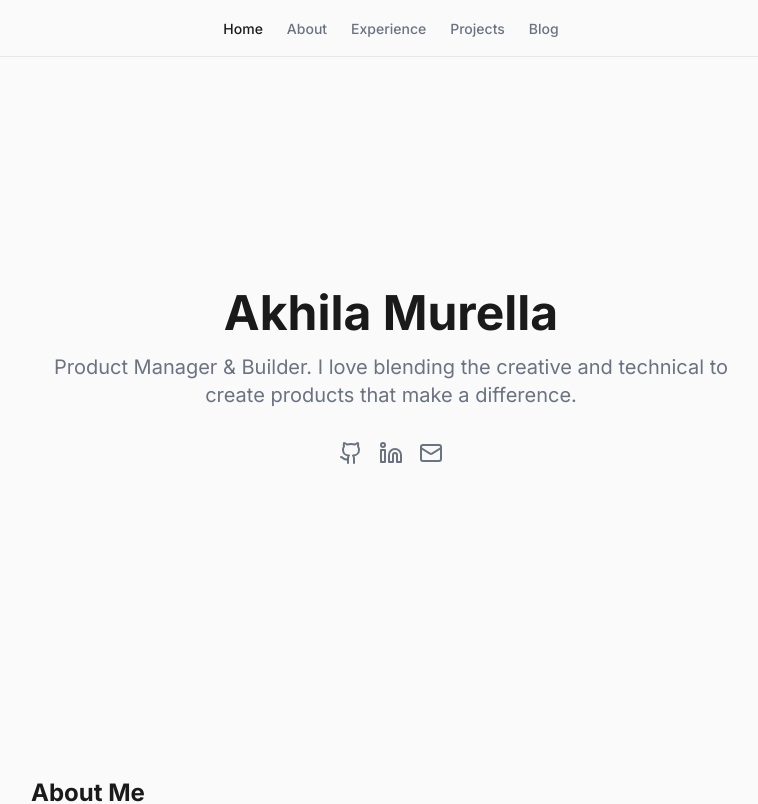
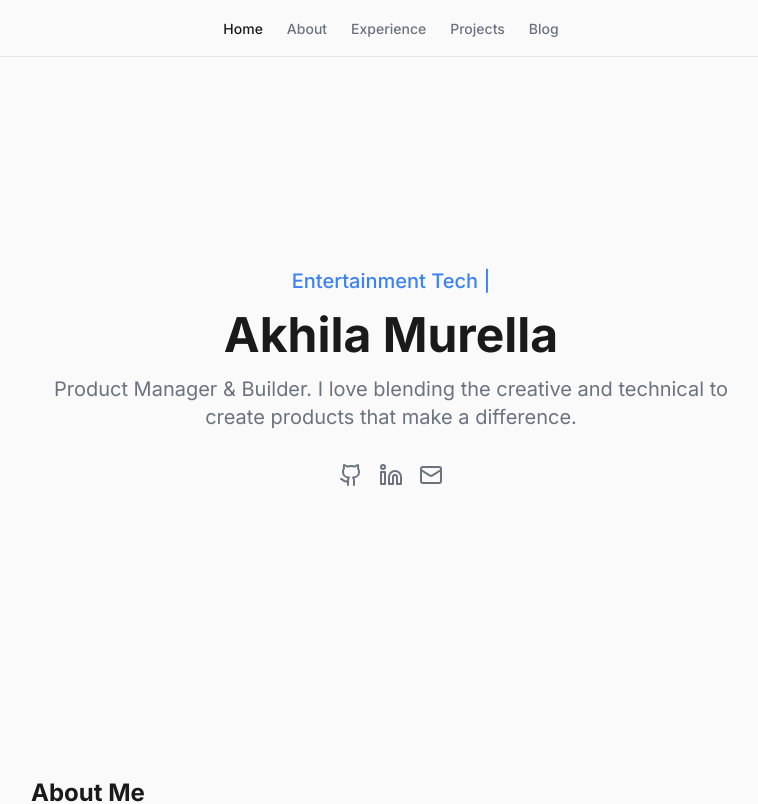
Before and after one commit to amurella/PersonalWebsite, a Next.js app: page / in a window 1280 px wide. Shown: the top 804 px of the page, without its empty margins (249-1007 px from the left). Built offline with nearby package versions, Linux system fonts and the light colour scheme.

Commit message:
added subtitle animation

```diff
--- a/src/app/page.tsx
+++ b/src/app/page.tsx
@@ -2,12 +2,14 @@ import { personalInfo, skills, experiences, blogPosts } from "@/data/content";
 import SocialLinks from "@/components/SocialLinks";
 import SkillBadge from "@/components/SkillBadge";
 import ExperienceCard from "@/components/ExperienceCard";
+import TypewriterText from "@/components/TypewriterText";
 
 export default function Home() {
   return (
     <div className="max-w-3xl mx-auto px-6 py-16 space-y-20">
       {/* Hero */}
       <section className="flex flex-col items-center justify-center text-center min-h-[80vh] -mt-16">
+        <TypewriterText />
         <h1 className="text-4xl sm:text-5xl font-bold text-foreground mb-4">
           {personalInfo.name}
         </h1>
--- /dev/null
+++ b/src/components/TypewriterText.tsx
@@ -0,0 +1,52 @@
+"use client";
+
+import { useEffect, useState } from "react";
+
+const phrases = [
+  "Product Manager and Builder",
+  "Entertainment Tech Enthusiast",
+  "AI Explorer",
+];
+
+const TYPE_SPEED = 60;
+const DELETE_SPEED = 35;
+const PAUSE_AFTER_TYPE = 1800;
+const PAUSE_AFTER_DELETE = 400;
+
+export default function TypewriterText() {
+  const [displayed, setDisplayed] = useState("");
+  const [phraseIndex, setPhraseIndex] = useState(0);
+  const [isDeleting, setIsDeleting] = useState(false);
+
+  useEffect(() => {
+    const current = phrases[phraseIndex];
+
+    if (!isDeleting && displayed === current) {
+      const timeout = setTimeout(() => setIsDeleting(true), PAUSE_AFTER_TYPE);
+      return () => clearTimeout(timeout);
+    }
+
+    if (isDeleting && displayed === "") {
+      const timeout = setTimeout(() => {
+        setIsDeleting(false);
+        setPhraseIndex((i) => (i + 1) % phrases.length);
+      }, PAUSE_AFTER_DELETE);
+      return () => clearTimeout(timeout);
+    }
+
+    const timeout = setTimeout(() => {
+      setDisplayed(
+        isDeleting ? current.slice(0, displayed.length - 1) : current.slice(0, displayed.length + 1)
+      );
+    }, isDeleting ? DELETE_SPEED : TYPE_SPEED);
+
+    return () => clearTimeout(timeout);
+  }, [displayed, isDeleting, phraseIndex]);
+
+  return (
+    <p className="text-lg sm:text-xl text-accent font-medium mb-4 h-7">
+      {displayed}
+      <span className="animate-pulse">|</span>
+    </p>
+  );
+}
```
